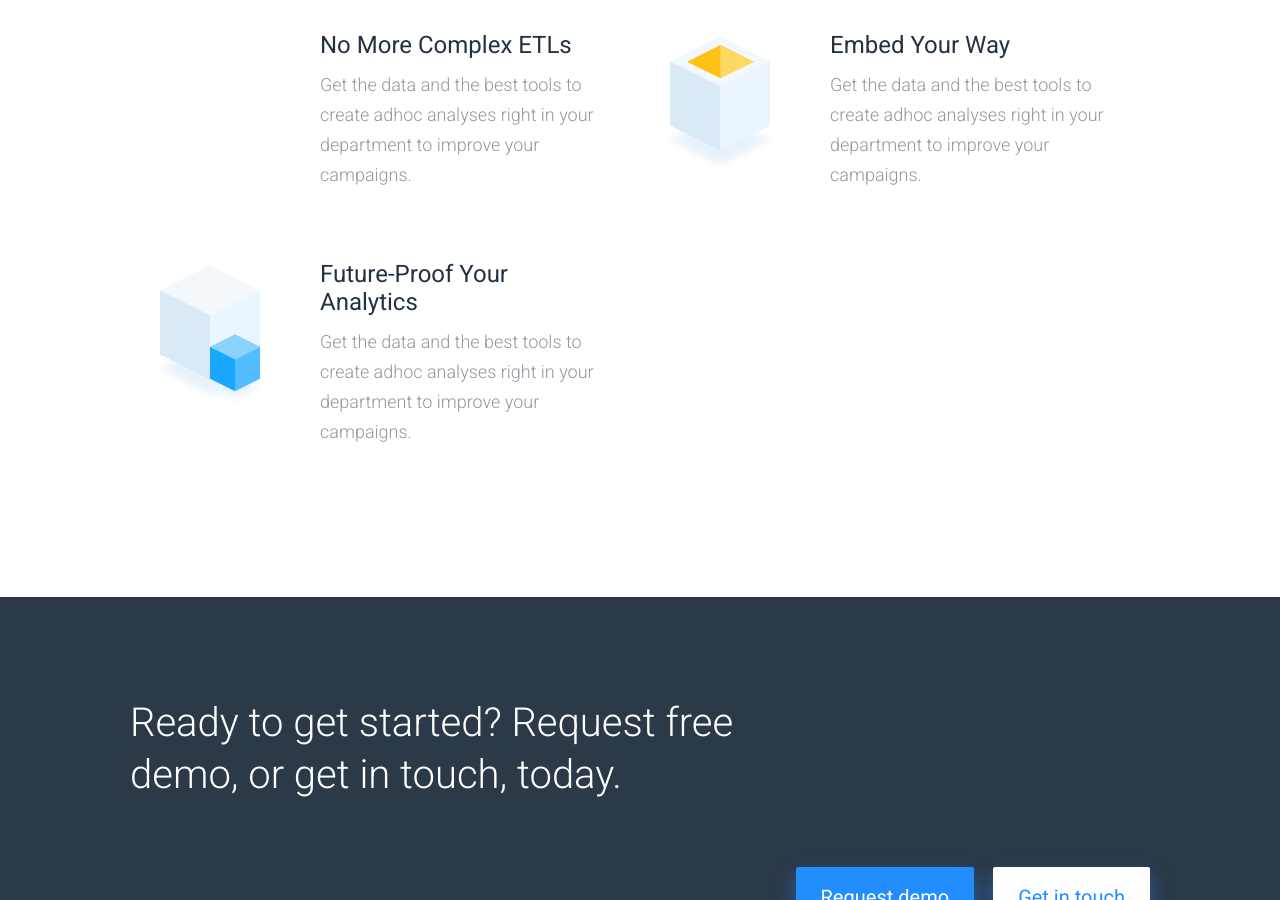
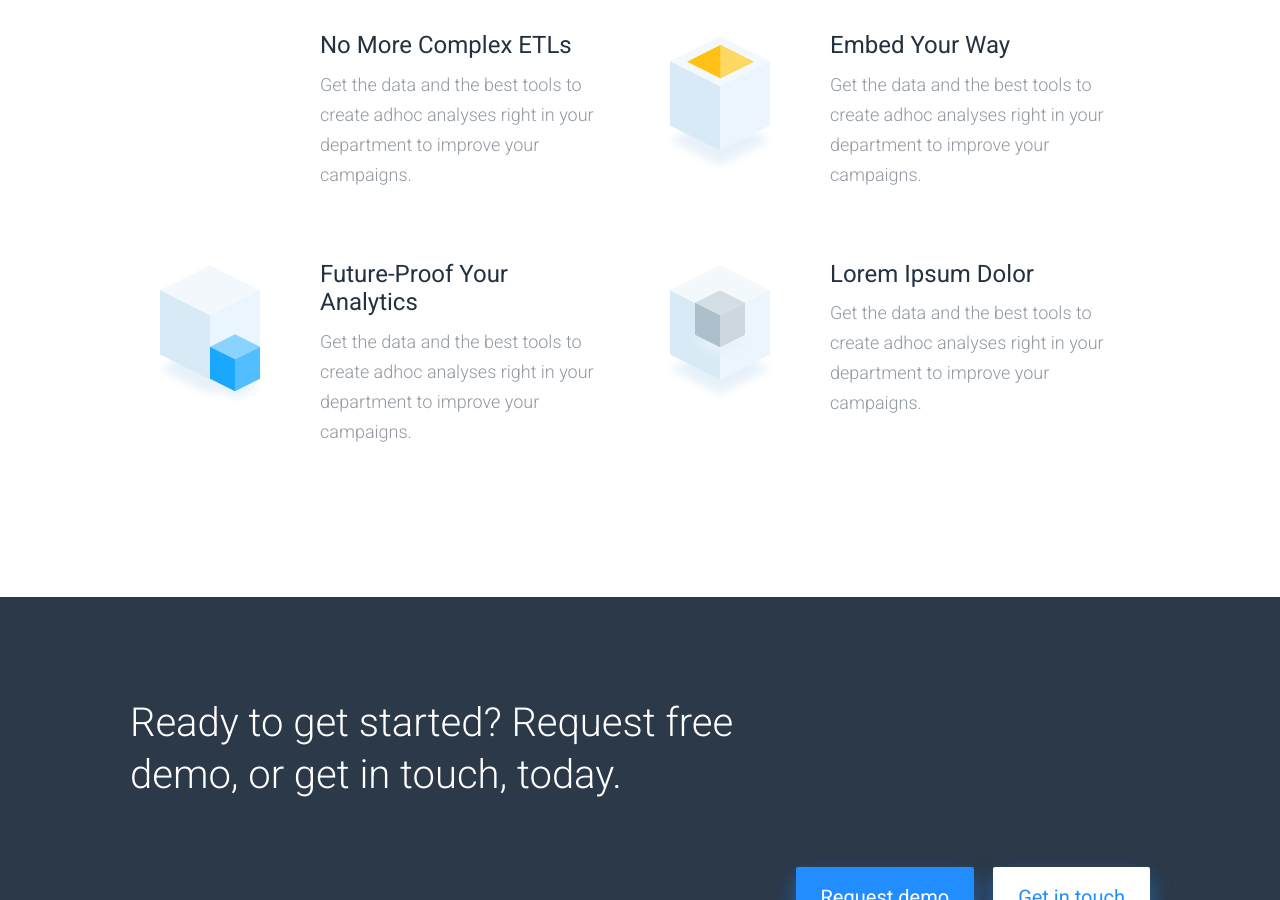
Before and after one commit to keboola/website, a Jekyll site: the page built from _platform/programmable-data-platform.md, in a window 1280 px wide and 900 px high, scrolled down 1386 px. Built offline with Jekyll 4.4.1, drawn with Linux system fonts in a browser that asks for light colours; nearby versions of some CDN libraries.

Commit message:
Update from Forestry.io - Updated programmable-data-platform.md

```diff
--- a/_platform/programmable-data-platform.md
+++ b/_platform/programmable-data-platform.md
@@ -36,6 +36,9 @@ page_sections:
       to improve your campaigns.
     title: Future-Proof Your Analytics
     icotype: blueright
-  - {}
+  - icotype: gray
+    desc: Get the data and the best tools to create adhoc analyses right in your department
+      to improve your campaigns.
+    title: Lorem Ipsum Dolor
 
 ---
```
